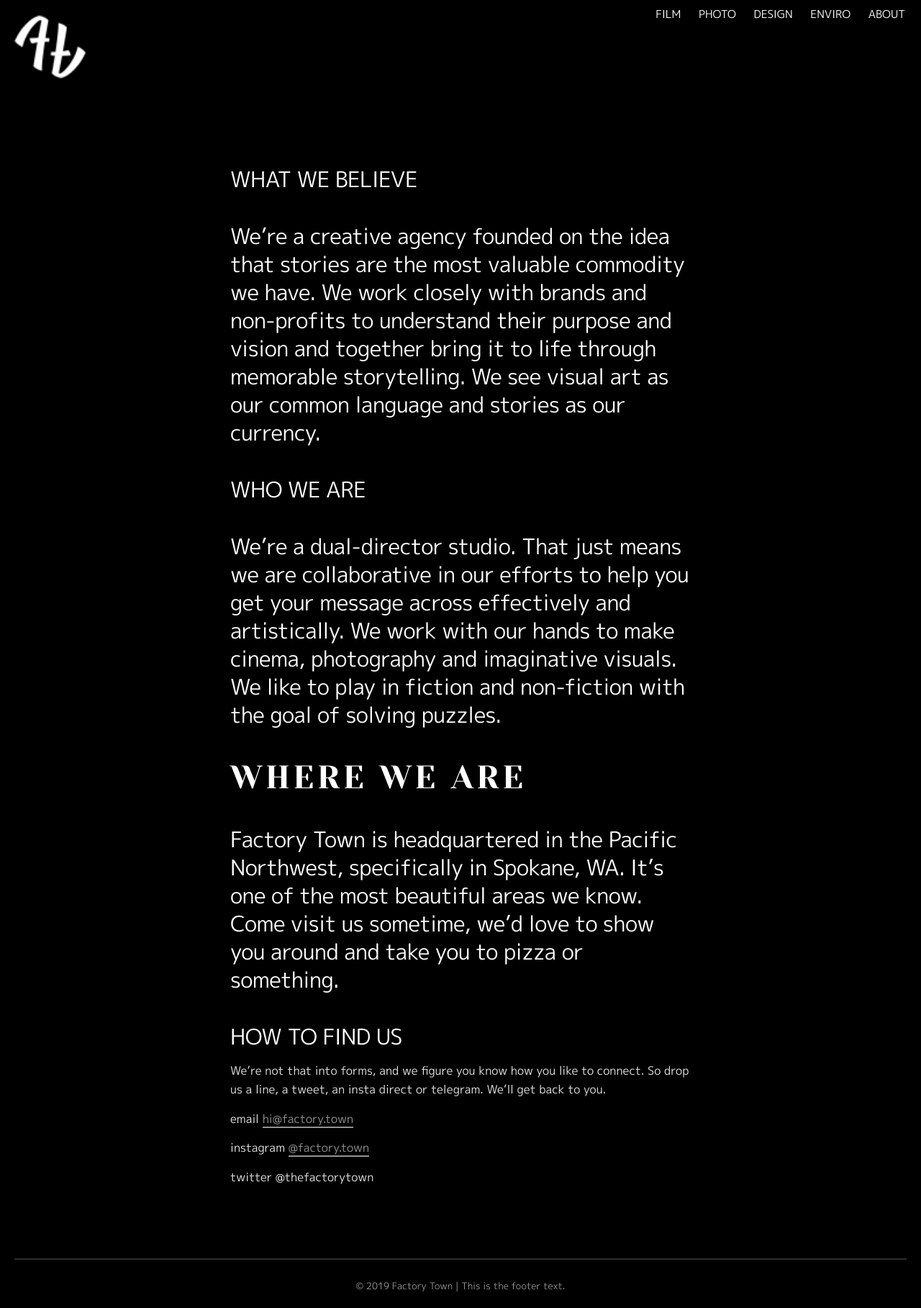
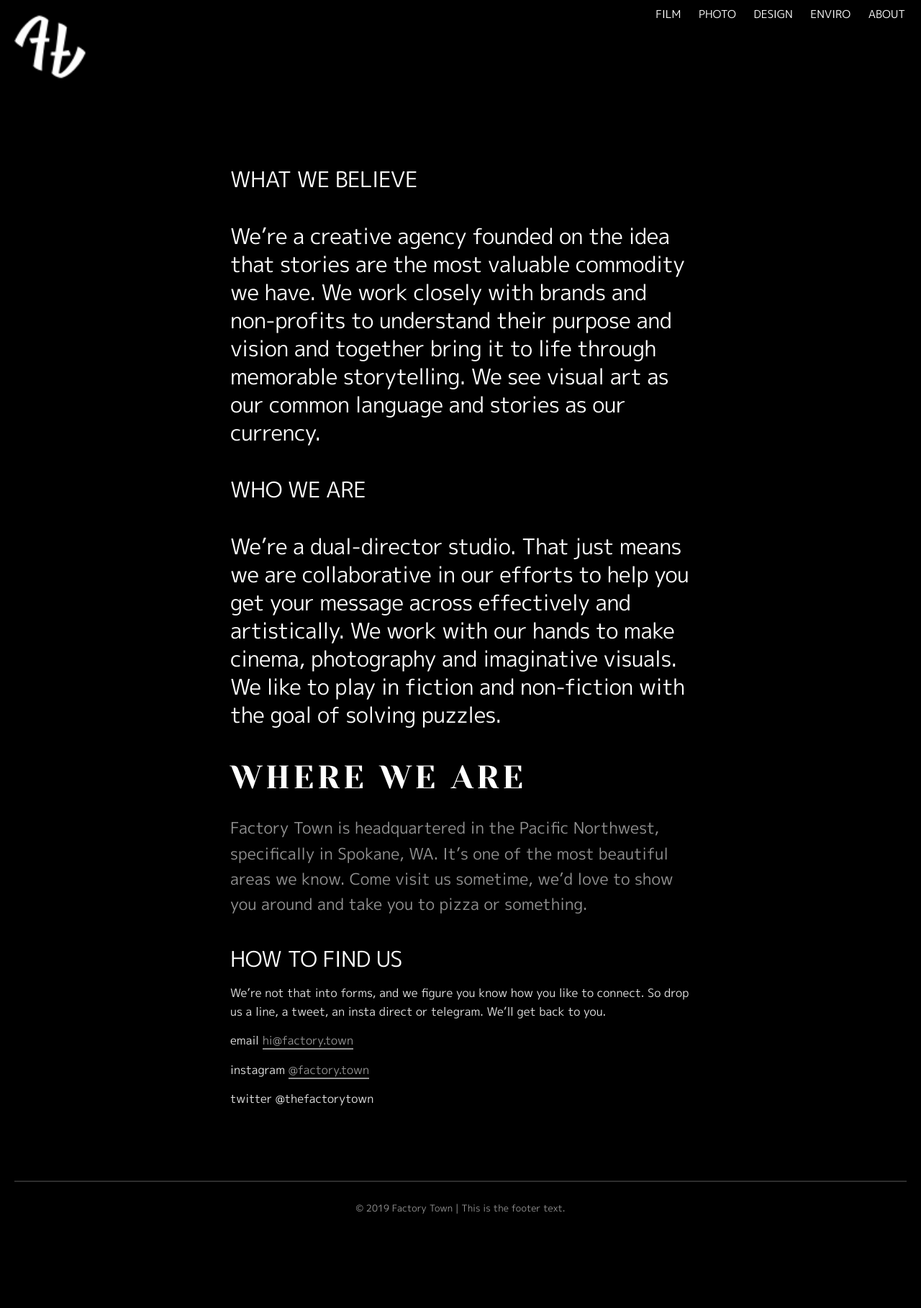
Before and after one commit to factorytown/factorytown.github.io, a Jekyll site: the page built from _pages/about.md, in a window 1280 px wide. Shown: the whole page at 72% size. Built offline with Jekyll 4.4.1, drawn with Linux system fonts in a browser that asks for light colours; nearby versions of some CDN libraries; after the commit the page ends 1709 px from its top, so only the background shows below that.

```diff
--- a/_pages/about.md
+++ b/_pages/about.md
@@ -12,7 +12,7 @@ title: CONTACT
 
 ## WHERE WE ARE
 
-### Factory Town is headquartered in the Pacific Northwest, specifically in Spokane, WA. It's one of the most beautiful areas we know. Come visit us sometime, we'd love to show you around and take you to pizza or something.
+#### Factory Town is headquartered in the Pacific Northwest, specifically in Spokane, WA. It's one of the most beautiful areas we know. Come visit us sometime, we'd love to show you around and take you to pizza or something.
 
 ### HOW TO FIND US
 
```
